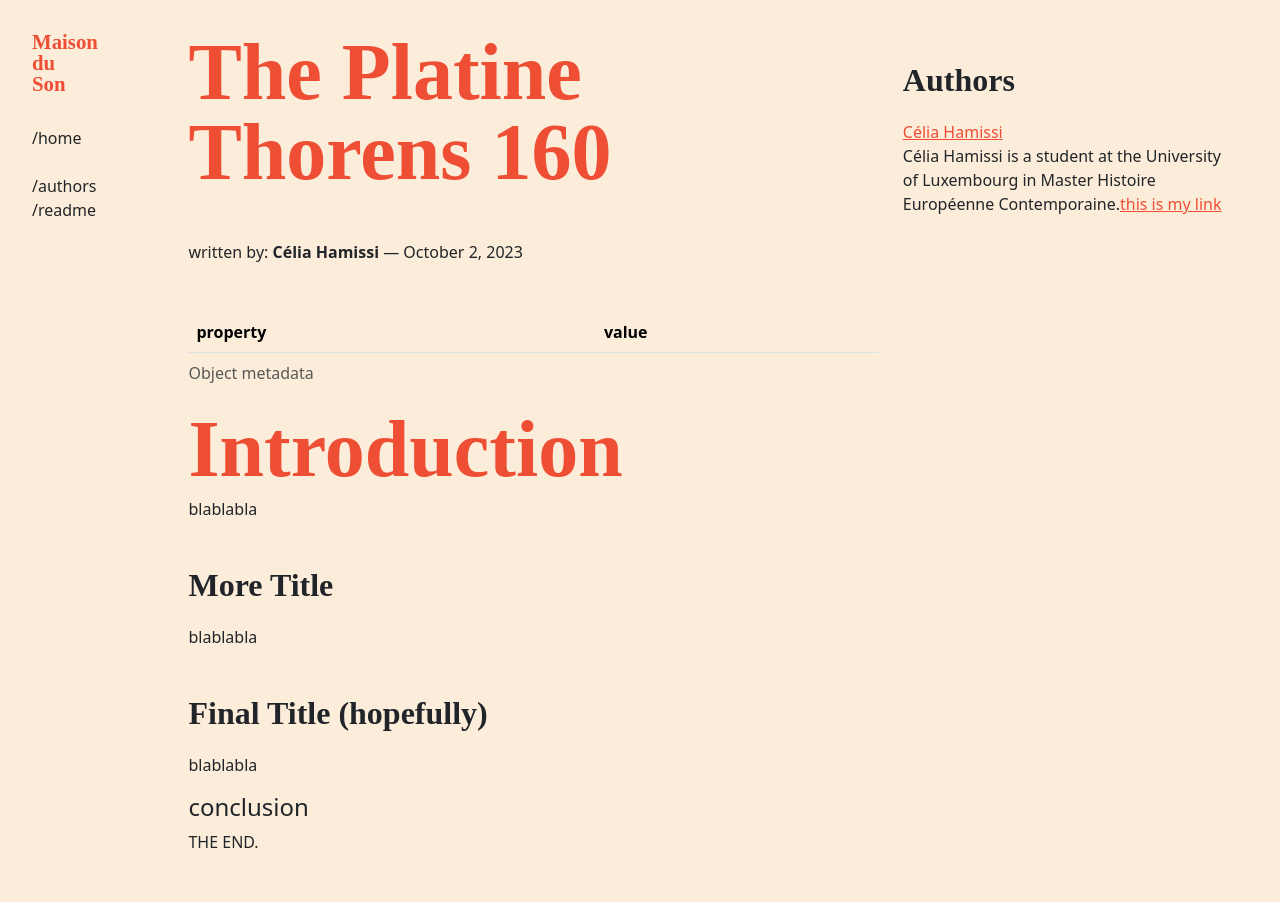
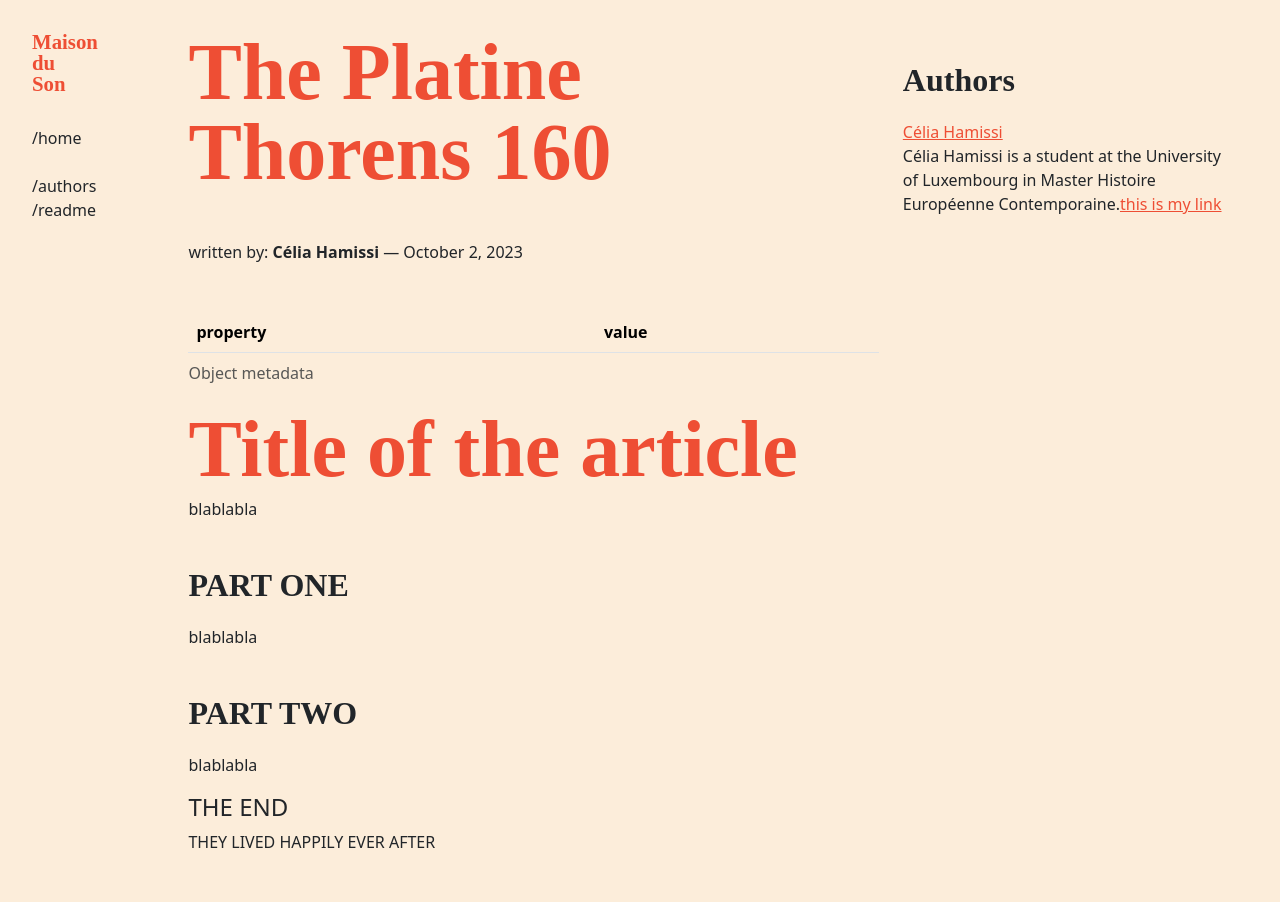
Before and after one commit to C2DH/maison-du-son, a Jekyll site: the page built from _objects/platine-thorens-160.md, in a window 1280 px wide. Built offline with Jekyll 4.4.1, drawn with Linux system fonts in a browser that asks for light colours; some web fonts are replaced.

Commit message:
Update platine-thorens-160.md

```diff
--- a/_objects/platine-thorens-160.md
+++ b/_objects/platine-thorens-160.md
@@ -7,14 +7,14 @@
 
 
 
-# Introduction
+# Title of the article
 blablabla
 
-## More Title
+## PART ONE
 blablabla
 
-### Final Title (hopefully)
+### PART TWO
 blablabla
 
-#### conclusion
-THE END.
+#### THE END
+THEY LIVED HAPPILY EVER AFTER
```
